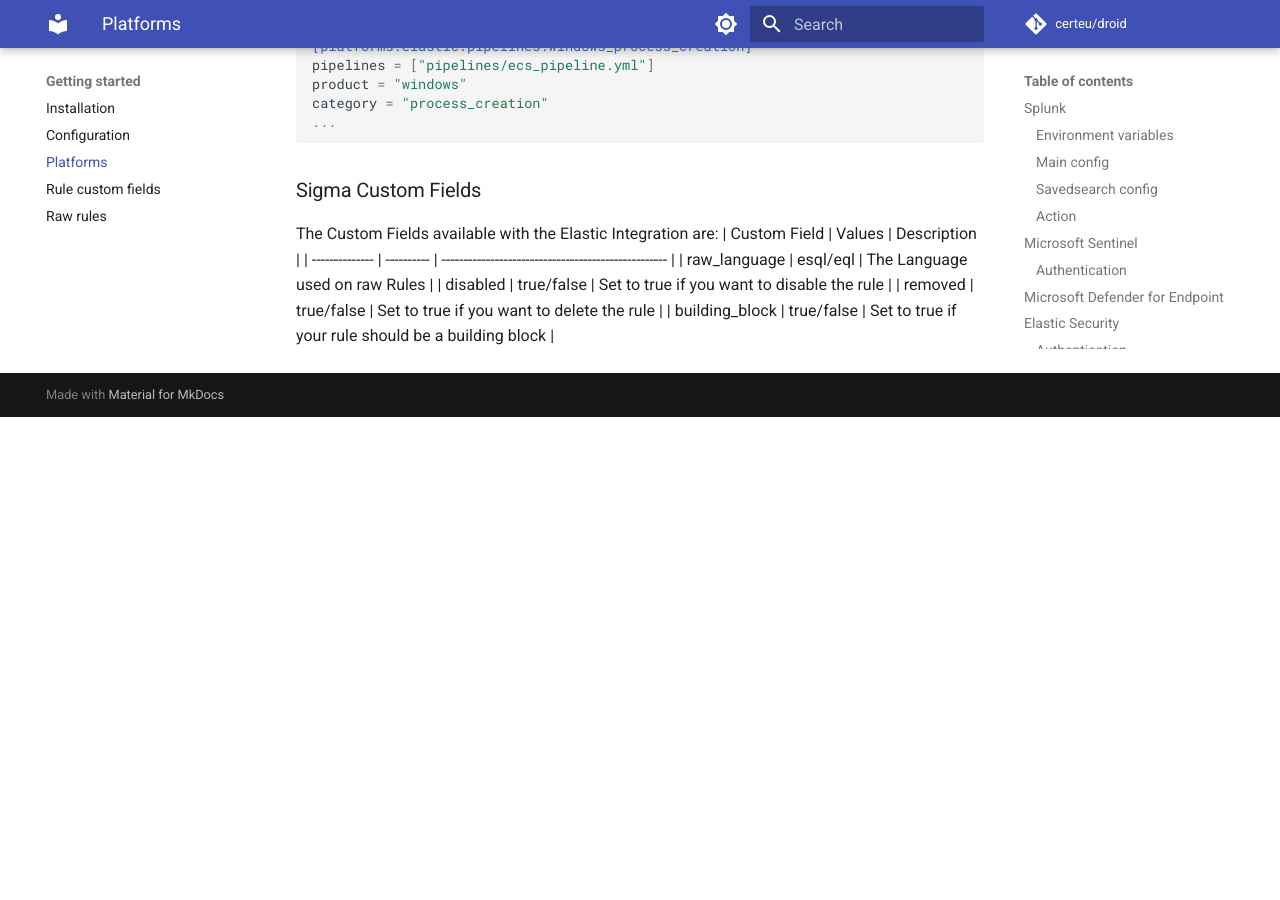
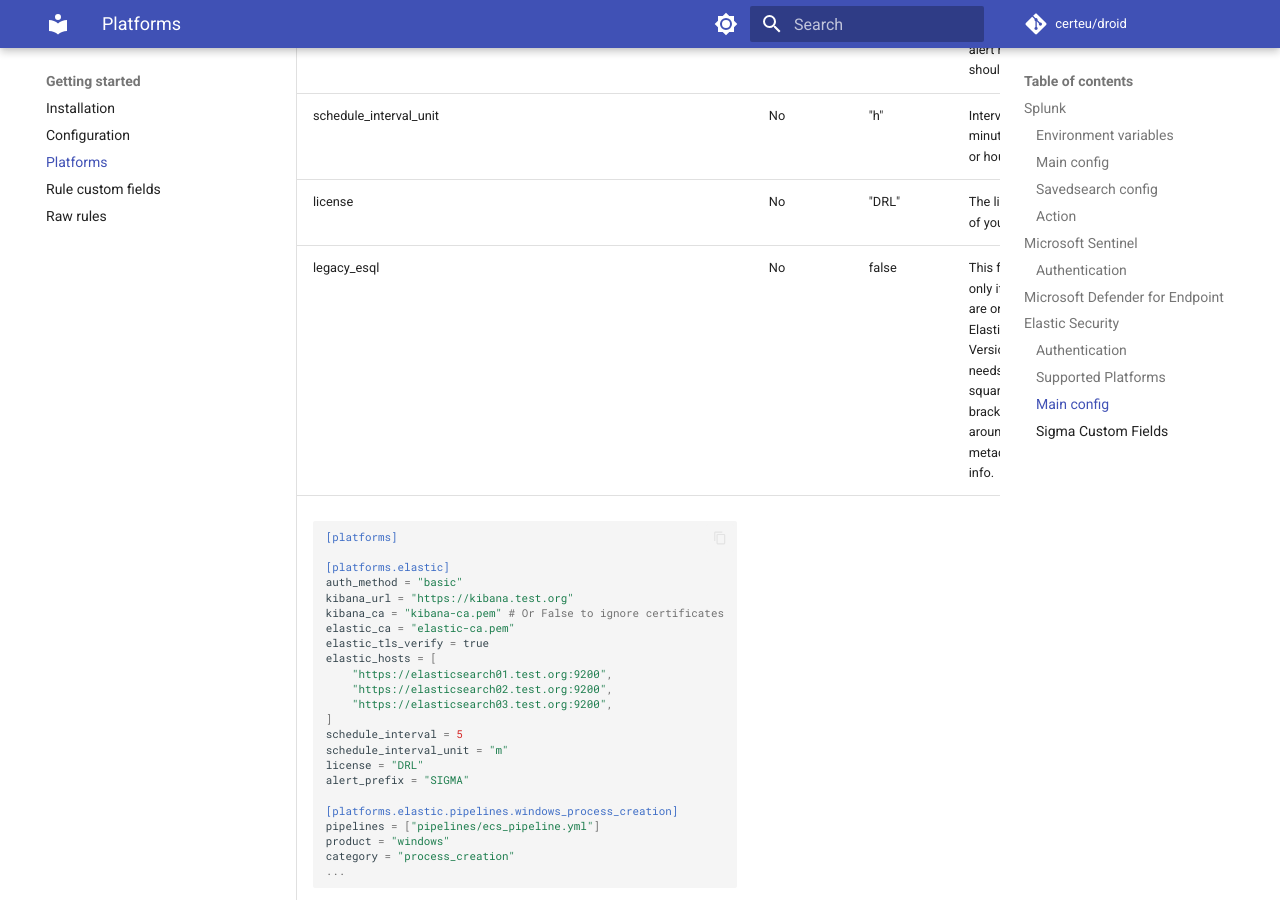
Before and after one commit to certeu/droid-docs, an MkDocs documentation site: the page built from docs/platforms.md, in a window 1280 px wide and 900 px high, scrolled down 5058 px. Built offline with MkDocs 1.6.1 and Material for MkDocs 9.7.7, drawn with Linux system fonts in a browser that asks for light colours; comment, search, counter and statistics services are not loaded; before the commit the page ends 5475 px from its top, so only the background shows below that.

Commit message:
chore: Update platforms documentation to include elastic integration details

````diff
--- a/docs/platforms.md
+++ b/docs/platforms.md
@@ -194,16 +194,16 @@ Always use the `raw_language` custom field to specify the language used in the S
 
 ### Main config
 
-| Parameter              | Mandatory | Default Value | Description                                                                                          |
-| ---------------------- | --------- | ------------- | ---------------------------------------------------------------------------------------------------- |
-| kibana_url             | Yes       | N/A           | The Base URL to your Kibana, since the Security API used goes via Kibana not Elasticsearch           |
-| kibana_ca              | No        | False         | Certificate Chain used on the Kibana host                                                            |
-| elastic_ca             | No        | None          | Certificate Chain used on the Elastic host, can also be the same as Kibana, only used when Searching |
-| elastic_tls_verify     | No        | False         | Used to turn on and off Certificate Validation for Elastic Connections, only used when Searching     |
-| schedule_interval      | No        | "1"           | Interval at which the alert rule should run                                                          |
-| schedule_interval_unit | No        | "h"           | Interval unit minute (m) or hour (h)                                                                 |
-| license                | No        | "DRL"         | The license of your rule                                                                             |
-
+| Parameter              | Mandatory | Default Value | Description                                                                                                 |
+| ---------------------- | --------- | ------------- | ----------------------------------------------------------------------------------------------------------- |
+| kibana_url             | Yes       | N/A           | The Base URL to your Kibana, since the Security API used goes via Kibana not Elasticsearch                  |
+| kibana_ca              | No        | False         | Certificate Chain used on the Kibana host                                                                   |
+| elastic_ca             | No        | None          | Certificate Chain used on the Elastic host, can also be the same as Kibana, only used when Searching        |
+| elastic_tls_verify     | No        | False         | Used to turn on and off Certificate Validation for Elastic Connections, only used when Searching            |
+| schedule_interval      | No        | "1"           | Interval at which the alert rule should run                                                                 |
+| schedule_interval_unit | No        | "h"           | Interval unit minute (m) or hour (h)                                                                        |
+| license                | No        | "DRL"         | The license of your rule                                                                                    |
+| legacy_esql            | No        | false         | This flag is only if you are on an Elastic Version that needs the square brackets around the metadata info. |
 ```toml
 [platforms]
 
````
